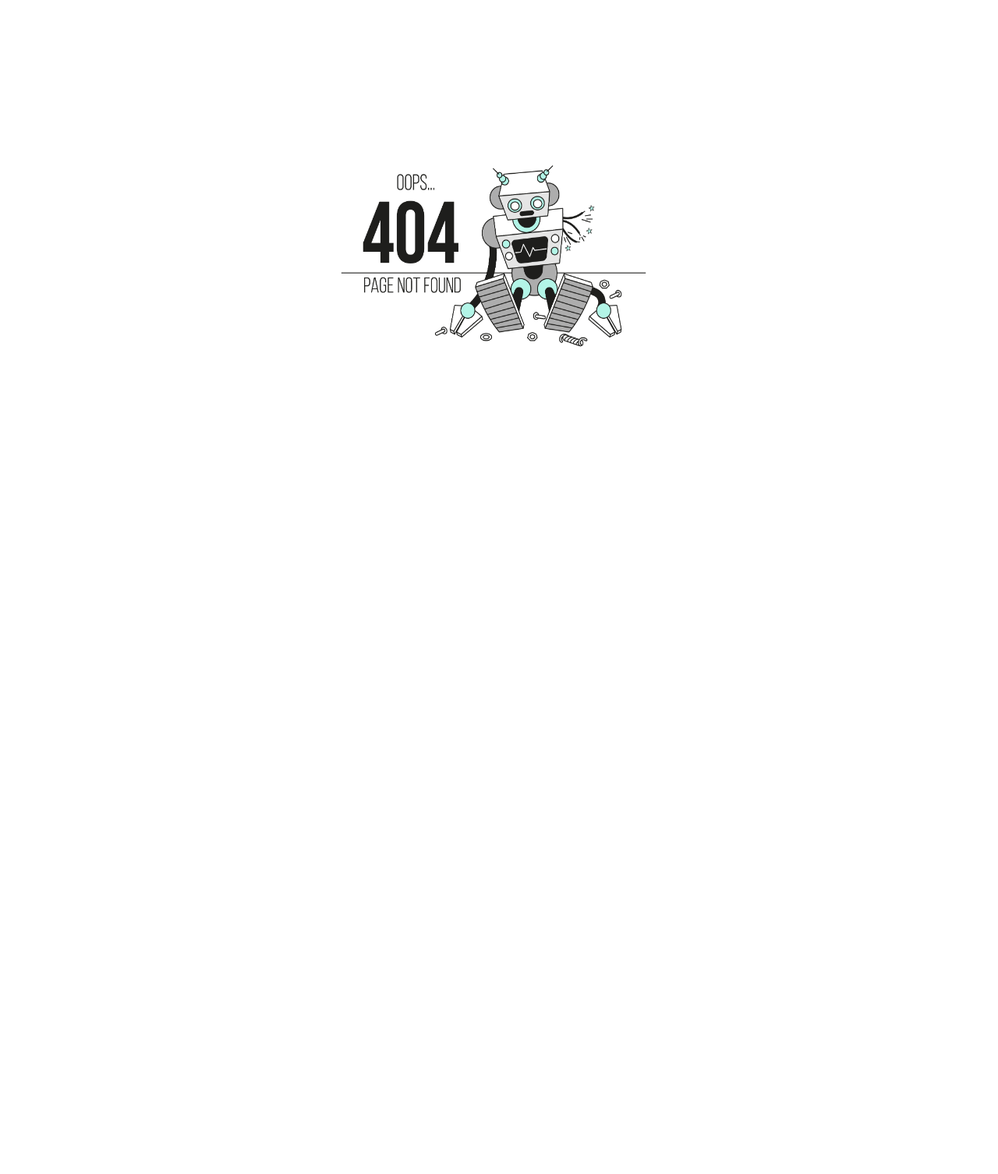
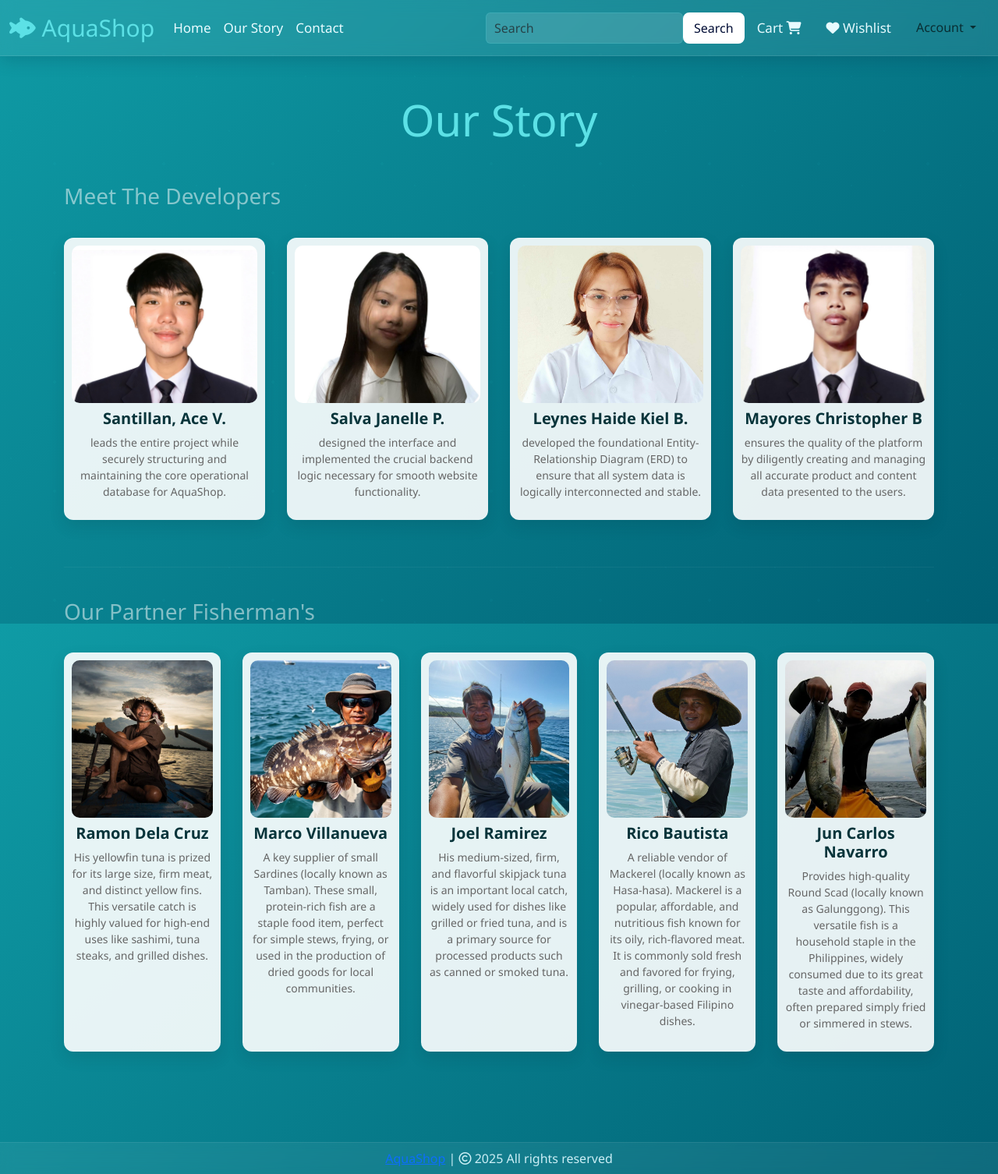
Before and after one commit to hellojanelle05/AquaShopV.0, a Flask app: page /story in a window 1280 px wide. Shown: the whole page at 78% size. Before the commit the page ends 445 px from the top, so only its background shows below. Run offline with Flask 3, Linux system fonts and the light colour scheme; some libraries are stand-ins or nearby versions.

Commit message:
Feat: Implement stock reduction, fix redundant stock display, and add Our Story page with team and farmer details.

```diff
--- a/website/templates/base.html
+++ b/website/templates/base.html
@@ -44,7 +44,7 @@
             </li>
 
             <li class="nav-item">
-              <a class="nav-link nav-link-marine" href="#">About Us</a>
+              <a class="nav-link nav-link-marine" href="/story">Our Story</a>
             </li>
 
             <li class="nav-item">
--- /dev/null
+++ b/website/templates/story.html
@@ -0,0 +1,141 @@
+{% extends "base.html" %}
+
+{% block title %}Our Story{% endblock %}
+
+{% block body %}
+
+<div class="container py-5">
+
+    <h1 class="text-center brand-text mb-5" style="font-size: 3.5rem;">Our Story</h1>
+
+    <h3 class="mt-4 mb-3 text-white-50">Meet The Developers</h3>
+
+    <div id="developer-column" class="row justify-content-center" style="
+        background: transparent !important;
+        padding: 16px 8px;
+        display: flex;
+        flex-wrap: wrap;
+        gap: 20px; /* Increased gap for better separation */
+        align-items: stretch; /* Ensure cards have equal height */
+    ">
+
+        <div class="col" style="width: 220px; min-width: 200px;">
+            <img src="{{ url_for('static', filename='images/dev_ace.jpg') }}" alt="Ace V. Santillan" loading="lazy">
+            <h5 class="mt-2" style="font-weight: 700; color: #07343a;">Santillan, Ace V.</h5>
+            <p style="color: #666; font-size: 14px;">leads the entire project while securely structuring and maintaining the core operational database for AquaShop.</p>
+        </div>
+
+        <div class="col" style="width: 220px; min-width: 200px;">
+            <img src="{{ url_for('static', filename='images/dev_janelle.jpg') }}" alt="Salva Janelle P." loading="lazy">
+            <h5 class="mt-2" style="font-weight: 700; color: #07343a;">Salva Janelle P.</h5>
+            <p style="color: #666; font-size: 14px;">designed the interface and implemented the crucial backend logic necessary for smooth website functionality.</p>
+        </div>
+
+        <div class="col" style="width: 220px; min-width: 200px;">
+            <img src="{{ url_for('static', filename='images/dev_haide.jpg') }}" alt="Leynes Haide Kiel B." loading="lazy">
+            <h5 class="mt-2" style="font-weight: 700; color: #07343a;">Leynes Haide Kiel B.</h5>
+            <p style="color: #666; font-size: 14px;">developed the foundational Entity-Relationship Diagram (ERD) to ensure that all system data is logically interconnected and stable.</p>
+        </div>
+
+        <div class="col" style="width: 220px; min-width: 200px;">
+            <img src="{{ url_for('static', filename='images/dev_christopher.jpg') }}" alt="Mayores Christopher B" loading="lazy">
+            <h5 class="mt-2" style="font-weight: 700; color: #07343a;">Mayores Christopher B</h5>
+            <p style="color: #666; font-size: 14px;">ensures the quality of the platform by diligently creating and managing all accurate product and content data presented to the users.</p>
+        </div>
+
+    </div>
+
+    <hr style="border-color: rgba(255, 255, 255, 0.2); margin: 40px 0;">
+
+    <h3 class="mt-4 mb-3 text-white-50">Our Partner Fisherman's</h3>
+
+    <div id="farmer-column" class="row justify-content-center" style="
+        background: transparent !important;
+        padding: 16px 8px;
+        display: flex;
+        flex-wrap: wrap;
+        gap: 20px;
+        align-items: stretch;
+    ">
+
+        <div class="col" style="width: 220px; min-width: 200px;">
+            <img src="{{ url_for('static', filename='images/fisher1.jpg') }}" alt="Farmer Name 1" loading="lazy">
+            <h5 class="mt-2" style="font-weight: 700; color: #07343a;">Ramon Dela Cruz</h5>
+            <p style="color: #666; font-size: 14px;">His yellowfin tuna is prized for its large size, firm meat, and distinct yellow fins. This versatile catch is highly valued for high-end uses like sashimi, tuna steaks, and grilled dishes.</p>
+        </div>
+
+        <div class="col" style="width: 220px; min-width: 200px;">
+            <img src="{{ url_for('static', filename='images/fisher2.jpg') }}" alt="Farmer Name 2" loading="lazy">
+            <h5 class="mt-2" style="font-weight: 700; color: #07343a;">Marco Villanueva</h5>
+            <p style="color: #666; font-size: 14px;">A key supplier of small Sardines (locally known as Tamban). These small, protein-rich fish are a staple food item, perfect for simple stews, frying, or used in the production of dried goods for local communities.</p>
+        </div>
+
+        <div class="col" style="width: 220px; min-width: 200px;">
+            <img src="{{ url_for('static', filename='images/fisher3.jpg') }}" alt="Farmer Name 3" loading="lazy">
+            <h5 class="mt-2" style="font-weight: 700; color: #07343a;">Joel Ramirez</h5>
+            <p style="color: #666; font-size: 14px;">His medium-sized, firm, and flavorful skipjack tuna is an important local catch, widely used for dishes like grilled or fried tuna, and is a primary source for processed products such as canned or smoked tuna.</p>
+        </div>
+
+        <div class="col" style="width: 220px; min-width: 200px;">
+            <img src="{{ url_for('static', filename='images/fisher4.jpg') }}" alt="Farmer Name 4" loading="lazy">
+            <h5 class="mt-2" style="font-weight: 700; color: #07343a;">Rico Bautista</h5>
+            <p style="color: #666; font-size: 14px;">A reliable vendor of Mackerel (locally known as Hasa-hasa). Mackerel is a popular, affordable, and nutritious fish known for its oily, rich-flavored meat. It is commonly sold fresh and favored for frying, grilling, or cooking in vinegar-based Filipino dishes.</p>
+        </div>
+
+        <div class="col" style="width: 220px; min-width: 200px;">
+            <img src="{{ url_for('static', filename='images/fisher5.jpg') }}" alt="Farmer Name 5" loading="lazy">
+            <h5 class="mt-2" style="font-weight: 700; color: #07343a;">Jun Carlos Navarro</h5>
+            <p style="color: #666; font-size: 14px;">Provides high-quality Round Scad (locally known as Galunggong). This versatile fish is a household staple in the Philippines, widely consumed due to its great taste and affordability, often prepared simply fried or simmered in stews.</p>
+        </div>
+
+    </div>
+
+</div>
+
+<style>
+
+    #developer-column .col,
+    #farmer-column .col {
+        background: rgba(255,255,255,0.90);
+        border-radius: 12px;
+        padding: 10px;
+        margin: 4px;
+        box-shadow: 0 8px 20px rgba(1,30,45,0.12);
+        transition: box-shadow 220ms ease, transform 220ms ease, background 220ms ease;
+        overflow: hidden;
+        color: #07343a;
+        text-align: center;
+    }
+
+    #developer-column .col img,
+    #farmer-column .col img {
+        display: block;
+        width: 100%;
+        height: 202px;
+        object-fit: cover;
+        border-radius: 10px;
+        transition: transform 320ms cubic-bezier(.2,.9,.3,1), box-shadow 320ms ease;
+        margin-bottom: 8px;
+    }
+
+    #developer-column .col img:hover,
+    #farmer-column .col img:hover {
+        transform: scale(1.06);
+        box-shadow: 0 18px 30px rgba(15,155,165,0.18), 0 6px 18px rgba(0,60,80,0.08);
+    }
+
+    @media (max-width: 992px) {
+        #developer-column,
+        #farmer-column {
+            justify-content: center;
+        }
+    }
+    @media (max-width: 576px) {
+        #developer-column .col,
+        #farmer-column .col {
+            width: 100%;
+        }
+    }
+</style>
+
+{% endblock %}
--- a/website/views.py
+++ b/website/views.py
@@ -64,7 +64,16 @@ def minus_cart():
 def home():
     items = Product.query.all()
     return render_template("home.html", items=items)
+########################################
+# OUR STORY PAGE
+########################################
+@views.route('/story')
+def story_page():
+    cart_length = 0
+    if current_user.is_authenticated:
+        cart_length = Cart.query.filter_by(customer_link=current_user.id).count()
 
+    return render_template("story.html", cart=list(range(cart_length)))
 
 ########################################
 # ADD TO CART
@@ -193,23 +202,23 @@ def checkout():
 
 
 ########################################
-# PLACE ORDER
+# PLACE ORDER (REVISED & FIXED)
 ########################################
 @views.route("/place-order", methods=["POST"])
 @login_required
 def place_order():
     payment_method = request.form.get("payment_method")
 
+    # Get items in cart
     cart_items = Cart.query.filter_by(customer_link=current_user.id).all()
-
     if not cart_items:
         flash("Your cart is empty.", "warning")
-        return redirect(url_for('views.cart'))
+        return redirect(url_for("views.cart"))
 
-    total_amount = sum(
-        item.quantity * item.product.current_price for item in cart_items
-    )
+    # Compute total amount
+    total_amount = sum(item.quantity * item.product.current_price for item in cart_items)
 
+    # Create order
     new_order = Order(
         customer_id=current_user.id,
         total_price=total_amount,
@@ -217,26 +226,43 @@ def place_order():
         payment_method=payment_method,
         date_created=datetime.utcnow()
     )
+    db.session.add(new_order)
+    db.session.flush()   # ✔ Ensures new_order.id is available
 
-    db.session.add(new_order)
-    db.session.flush()
+    # PROCESS EACH ITEM
+    for item in cart_items:
 
-    # Create Order Items
-    for item in cart_items:
-        db.session.add(OrderItem(
+        # 1. Get actual product
+        product = Product.query.get(item.product_link)
+
+        # 2. Safety stock check
+        if product.in_stock < item.quantity:
+            flash(f"Insufficient stock for {product.product_name}. Please adjust your cart.", "danger")
+            db.session.rollback()
+            return redirect(url_for("views.checkout"))
+
+        # 3. Deduct stock
+        product.in_stock -= item.quantity
+        db.session.add(product)
+
+        # 4. Create Order Item entry
+        order_item = OrderItem(
             order_id=new_order.id,
             product_id=item.product_link,
             quantity=item.quantity,
             price_each=item.product.current_price
-        ))
+        )
+        db.session.add(order_item)
 
-    # Clear cart after placing order
+    # 5. Clear cart
     Cart.query.filter_by(customer_link=current_user.id).delete()
 
+    # 6. Final commit
     db.session.commit()
 
     flash("Order placed successfully!", "success")
     return redirect(url_for("views.orders"))
+
 
 
 ########################################
```
Also changed, not shown: website/templates/home.html (+4 -9 lines), website/static/images/dev_ace.jpg (added), website/static/images/dev_christopher.jpg (added), website/static/images/dev_haide.jpg (added), website/static/images/dev_janelle.jpg (added), website/static/images/fisher1.jpg (added), website/static/images/fisher2.jpg (added), website/static/images/fisher3.jpg (added), website/static/images/fisher4.jpg (added), website/static/images/fisher5.jpg (added).
